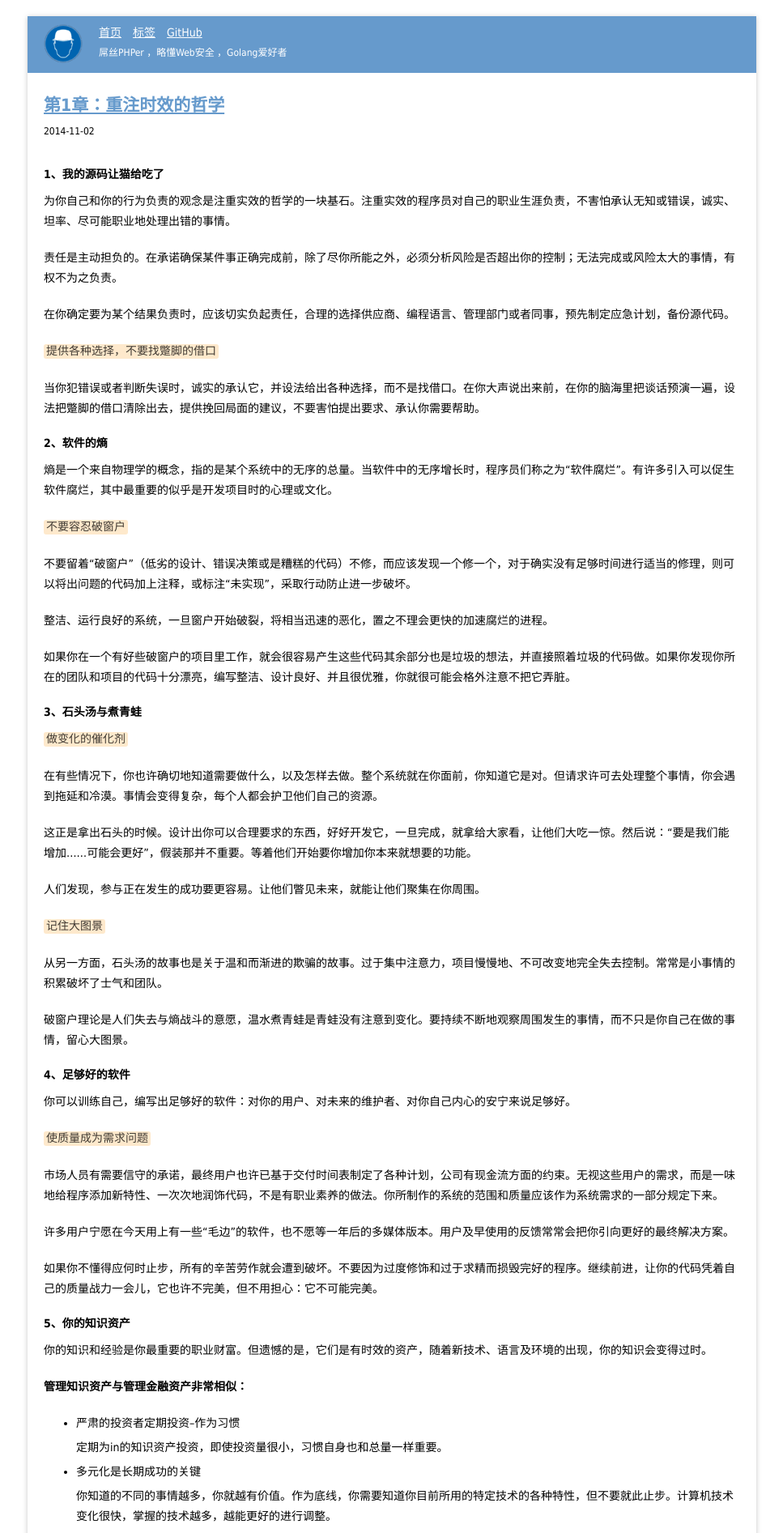
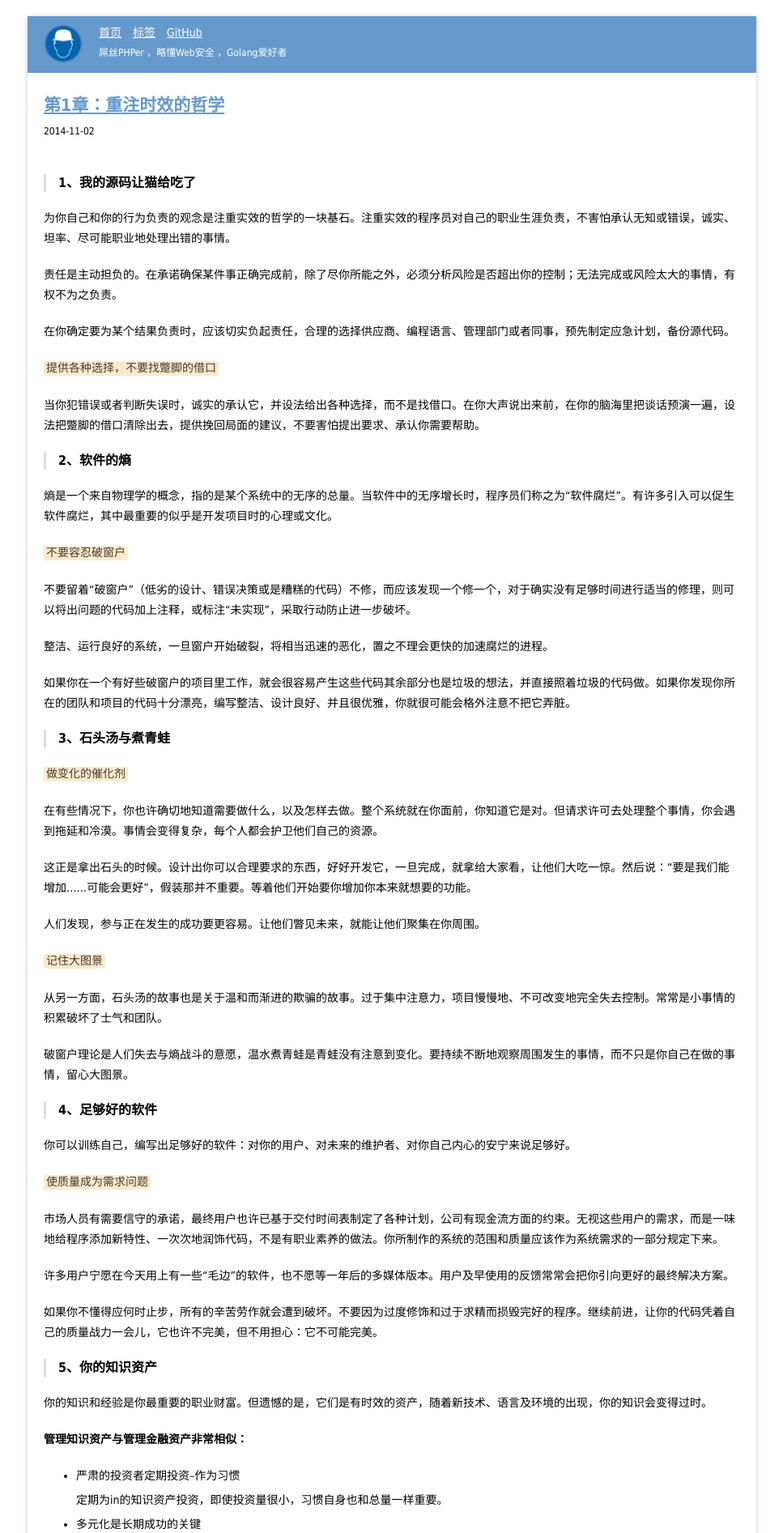
Before and after one commit to tabalt/tabalt.github.io, a Jekyll site: the page built from _posts/the-pragmatic-programmer/2014-11-03-tpp-a-pragmatic-philosophy.md, in a window 1280 px wide. Shown: the top 1893 px of the page at 81% size, without its empty margins (156-1123 px from the left). Built offline with Jekyll 4.4.1, drawn with Linux system fonts in a browser that asks for light colours; Markdown is read by kramdown in place of the engine named in the settings; comment, search, counter and statistics services are not loaded.

Commit message:
update blog

```diff
--- a/_posts/the-pragmatic-programmer/2014-11-03-tpp-a-pragmatic-philosophy.md
+++ b/_posts/the-pragmatic-programmer/2014-11-03-tpp-a-pragmatic-philosophy.md
@@ -11,7 +11,7 @@ description: 《程序员修炼之道》第1章重注时效的哲学读书笔记
 ---
 
 
-#### 1、我的源码让猫给吃了
+### 1、我的源码让猫给吃了
 
 
 为你自己和你的行为负责的观念是注重实效的哲学的一块基石。注重实效的程序员对自己的职业生涯负责，不害怕承认无知或错误，诚实、坦率、尽可能职业地处理出错的事情。
@@ -25,7 +25,7 @@ description: 《程序员修炼之道》第1章重注时效的哲学读书笔记
 当你犯错误或者判断失误时，诚实的承认它，并设法给出各种选择，而不是找借口。在你大声说出来前，在你的脑海里把谈话预演一遍，设法把蹩脚的借口清除出去，提供挽回局面的建议，不要害怕提出要求、承认你需要帮助。
 
 
-#### 2、软件的熵
+### 2、软件的熵
 
 
 熵是一个来自物理学的概念，指的是某个系统中的无序的总量。当软件中的无序增长时，程序员们称之为“软件腐烂”。有许多引入可以促生软件腐烂，其中最重要的似乎是开发项目时的心理或文化。
@@ -39,7 +39,7 @@ description: 《程序员修炼之道》第1章重注时效的哲学读书笔记
 如果你在一个有好些破窗户的项目里工作，就会很容易产生这些代码其余部分也是垃圾的想法，并直接照着垃圾的代码做。如果你发现你所在的团队和项目的代码十分漂亮，编写整洁、设计良好、并且很优雅，你就很可能会格外注意不把它弄脏。
 
 
-#### 3、石头汤与煮青蛙
+### 3、石头汤与煮青蛙
 
 `做变化的催化剂`
 
@@ -58,7 +58,7 @@ description: 《程序员修炼之道》第1章重注时效的哲学读书笔记
 
 
 
-#### 4、足够好的软件
+### 4、足够好的软件
 
 
 你可以训练自己，编写出足够好的软件：对你的用户、对未来的维护者、对你自己内心的安宁来说足够好。
@@ -76,7 +76,7 @@ description: 《程序员修炼之道》第1章重注时效的哲学读书笔记
 
 
 
-#### 5、你的知识资产
+### 5、你的知识资产
 
 
 你的知识和经验是你最重要的职业财富。但遗憾的是，它们是有时效的资产，随着新技术、语言及环境的出现，你的知识会变得过时。
@@ -138,7 +138,7 @@ description: 《程序员修炼之道》第1章重注时效的哲学读书笔记
 
 
 
-#### 6、交流
+### 6、交流
 
 
 问题不只是你有什么，还要看你怎样包装它。除非你能够与他人交流。否则就算你拥有最好的主意、最漂亮的代码或是最注重实效的想法，最终也会毫无结果。
```
